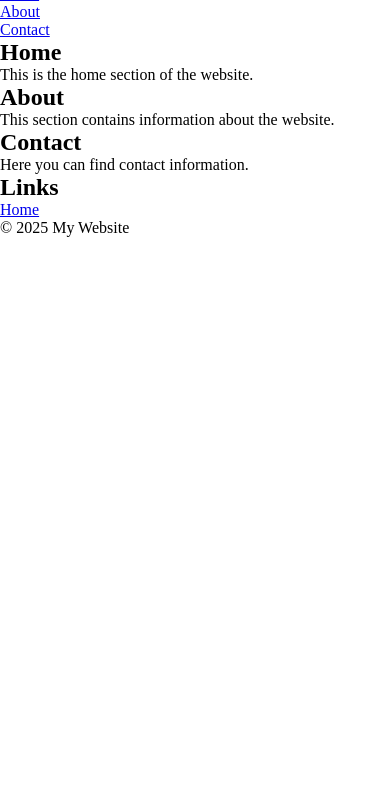
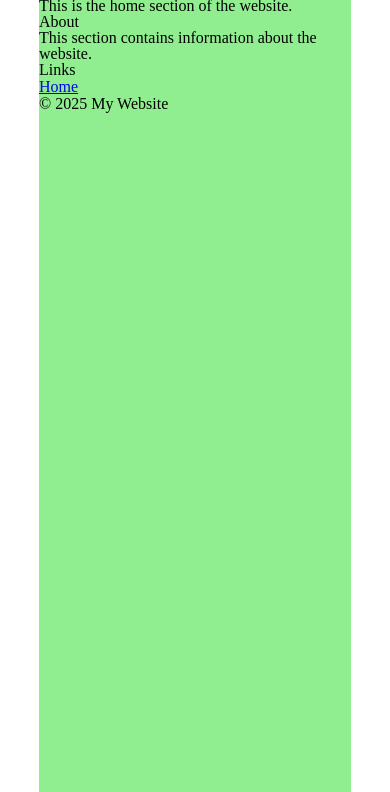
Before and after one commit to isaksjobergUQ/deco7140_development, a plain HTML site: page work_phase_1/index.html in a window 390 px wide. Shown: the part 52-844 px from the top of the page. Drawn offline with Linux system fonts and the light colour scheme.

Commit message:
Added styling to the layout.css, with different styling for mobile and computers

```diff
--- /dev/null
+++ b/work_phase_1/css/layout.css
@@ -0,0 +1,16 @@
+.container {
+    height: 100vh;
+    width: 80vw;
+    margin: 0 auto;
+    background-color: lightgreen;
+}
+
+/* Larger screens (e.g., tablets or desktops) */
+@media (min-width: 768px) {
+    body {
+        font-size: 18px;
+    }
+    .container {
+        width: 60vw;
+    }
+}
--- a/work_phase_1/css/reset.css
+++ b/work_phase_1/css/reset.css
@@ -1,5 +1,27 @@
+/* Reset margins, padding, and box-sizing */
 * {
     margin: 0;
     padding: 0;
     box-sizing: border-box;
 }
+/* Reset typography for headings and paragraphs */
+h1,
+h2,
+h3,
+h4,
+h5,
+h6,
+p {
+    margin: 0;
+    padding: 0;
+    font-size: 100%;
+    font-weight: normal;
+    line-height: 1;
+}
+/* Remove list styles */
+ul,
+ol {
+    margin: 0;
+    padding: 0;
+    list-style: none;
+}
--- a/work_phase_1/index.html
+++ b/work_phase_1/index.html
@@ -5,14 +5,16 @@
         <meta name="viewport" content="width=device-width, initial-scale=1.0" />
         <title>Work Phase 1</title>
         <link rel="stylesheet" href="css/reset.css" />
+        <link rel="stylesheet" href="css/base.css" />
+        <link rel="stylesheet" href="css/components.css" />
+        <link rel="stylesheet" href="css/layout.css" />
     </head>
     <body>
+        <div class="container">
             <header>
                 <h1>Welcome to My Website</h1>
                 <nav>
                     <ul>
-                    <li><a href="#home">Home</a></li>
-                    <li><a href="#about">About</a></li>
                         <li><a href="#contact">Contact</a></li>
                     </ul>
                 </nav>
@@ -26,10 +28,6 @@
                     <h2>About</h2>
                     <p>This section contains information about the website.</p>
                 </section>
-            <section id="contact">
-                <h2>Contact</h2>
-                <p>Here you can find contact information.</p>
-            </section>
             </main>
             <section>
                 <h2>Links</h2>
@@ -38,5 +36,6 @@
             <footer>
                 <p>&copy; 2025 My Website</p>
             </footer>
+        </div>
     </body>
 </html>
```
Also changed, not shown: work_phase_1/css/base.css (added), work_phase_1/css/components.css (added). Lines whose indentation alone changed are shown as unchanged.
